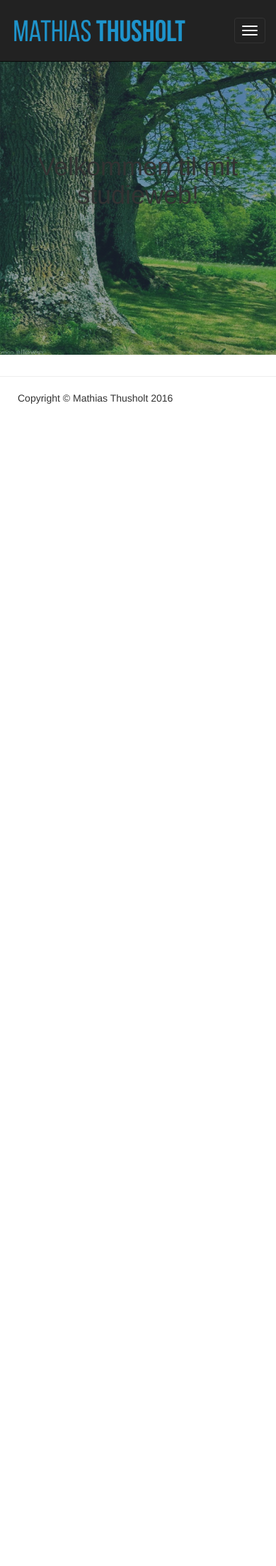
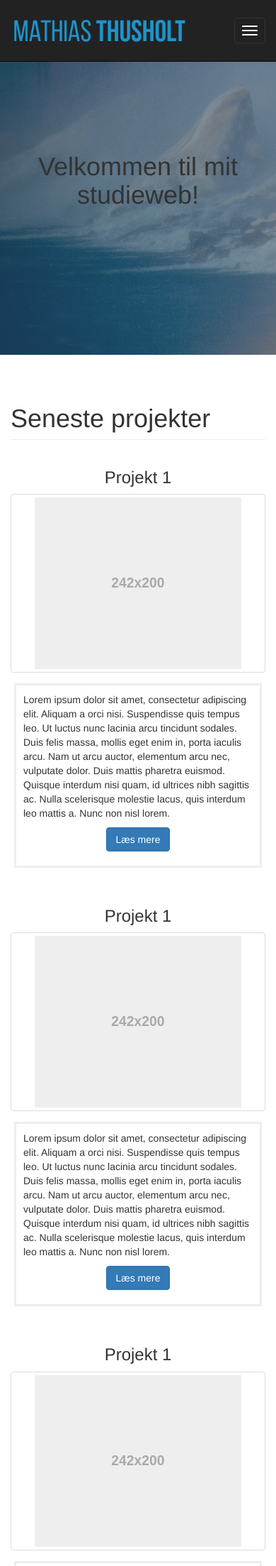
Before and after one commit to Killmat/Studieweb-old-flask, a Flask app: page / in a window 390 px wide. Shown: the top 2207 px of the page at 71% size. Before the commit the page ends 569 px from the top, so only its background shows below. Run offline with Flask 2, Linux system fonts and the light colour scheme; parts of the project's set-up code (start-up, migrations or seed data) failed here and were passed over; some libraries are stand-ins or nearby versions.

Commit message:
Improve /index and work on mobile support

```diff
--- a/__init__.py
+++ b/__init__.py
@@ -11,10 +11,11 @@ images = [f for f in listdir(images_folder) if isfile(join(images_folder, f))]
 images.sort()
 images.reverse()
 
+ipsum = 'Lorem ipsum dolor sit amet, consectetur adipiscing elit. Aliquam a orci nisi. Suspendisse quis tempus leo. Ut luctus nunc lacinia arcu tincidunt sodales. Duis felis massa, mollis eget enim in, porta iaculis arcu. Nam ut arcu auctor, elementum arcu nec, vulputate dolor. Duis mattis pharetra euismod. Quisque interdum nisi quam, id ultrices nibh sagittis ac. Nulla scelerisque molestie lacus, quis interdum leo mattis a. Nunc non nisl lorem.'
 
 @app.route('/')
 def index():
-    return render_template('index.html', title='Mathias Thusholt')
+    return render_template('index.html', title='Mathias Thusholt', ipsum=ipsum)
 
 
 @app.route('/screenshot')
--- a/static/style/base.css
+++ b/static/style/base.css
@@ -3,7 +3,7 @@ footer {
 }
 
 .navbar-brand {
-  padding: 0px;
+  padding: 0;
 }
 
 .navbar-brand>img {
@@ -24,3 +24,9 @@ footer {
   padding: 10px;
   margin: 25px 15px 25px 0;
 }
+
+@media screen and (max-width: 350px) {
+    .navbar-brand {
+        padding: 3px;
+    }
+}
--- a/static/style/index.css
+++ b/static/style/index.css
@@ -1,20 +1,59 @@
-.jumbotron > h1 {
-    text-align: center
-    max-width: 60%;
-}
-
 .jumbotron {
     text-align: center;
     display: flex;
+    justify-content: center;
     align-items: center;
-    justify-content: center;
-    background-image: linear-gradient(rgba(44,52,80,0.5), rgba(44,62,80,0.5)), url("/static/pics/jumbo-background.jpg");
+    background-image: linear-gradient(rgba(44,52,80,0.5), rgba(44,62,80,0.5)), url('/static/pics/jumbo-background.jpg');
     background-size: cover;
-    height: 500px;
+    height: 800px;
     width: 100%;
-
 }
 
 .navbar {
     margin-bottom: 0px;
 }
+
+#lol {
+    margin-left: -50px;
+}
+
+.thumb {
+    margin-bottom: 30px;
+}
+
+.thumb > .thumbnail > .img-responsive {
+    height: 242px;
+}
+
+.caption > h3 {
+    text-align: center;
+}
+
+.caption-descriptor {
+    border-color: #eeeeee;
+    border-width: 3px;
+    border-style: solid;
+    margin: -5px 5px 5px 5px;
+    padding: 10px 10px 10px 10px;
+}
+
+.btn-center {
+    text-align: center;
+}
+
+/* Mobile */
+@media screen and (max-height: 767px){
+    .jumbotron {
+        height: 250px;
+    }
+
+    .jumbotron > h1 {
+        margin-top: 80px;
+    }
+}
+/* Tablet */
+@media screen and (max-height: 1100px) and (min-height: 768px) {
+    .jumbotron {
+        height: 500px;
+    }
+}
--- a/templates/index.html
+++ b/templates/index.html
@@ -6,4 +6,64 @@
     <div class="jumbotron">
         <h1>Velkommen til mit studieweb!</h1>
     </div>
+    <div class="container">
+        <div class="row">
+            <div class="col-lg-12">
+                <h1 class="page-header">Seneste projekter</h1>
+            </div>
+            <div class="col-lg-3 col-md-6 col-xs-12 thumb">
+                <div class="caption">
+                    <h3>Projekt 1</h3>
+                </div>
+                <a class="thumbnail" href="{{ url_for('static', filename='pics/placeholder.svg') }}">
+                    <img class="img-responsive"  src="{{ url_for('static', filename='pics/placeholder.svg') }}">
+                </a>
+                <div class="caption caption-descriptor">
+                    <p>{{ ipsum }}</p>
+                    <p class="btn-center"><a href="#" class="btn btn-primary" role="button">Læs mere</a></p>
+                </div>
+            </div>
+            <div class="col-lg-3 col-md-6 col-xs-12 thumb">
+                <div class="caption">
+                    <h3>Projekt 1</h3>
+                </div>
+                <a class="thumbnail" href="{{ url_for('static', filename='pics/placeholder.svg') }}">
+                    <img class="img-responsive"  src="{{ url_for('static', filename='pics/placeholder.svg') }}">
+                </a>
+                <div class="caption caption-descriptor">
+                    <p>{{ ipsum }}</p>
+                    <p class="btn-center"><a href="#" class="btn btn-primary" role="button">Læs mere</a></p>
+                </div>
+            </div>
+            <div class="col-lg-3 col-md-6 col-xs-12 thumb">
+                <div class="caption">
+                    <h3>Projekt 1</h3>
+                </div>
+                <a class="thumbnail" href="{{ url_for('static', filename='pics/placeholder.svg') }}">
+                    <img class="img-responsive"  src="{{ url_for('static', filename='pics/placeholder.svg') }}">
+                </a>
+                <div class="caption caption-descriptor">
+                    <p>{{ ipsum }}</p>
+                    <p class="btn-center"><a href="#" class="btn btn-primary" role="button">Læs mere</a></p>
+                </div>
+            </div>
+            <div class="col-lg-3 col-md-6 col-xs-12 thumb">
+                <div class="caption">
+                    <h3>Projekt 1</h3>
+                </div>
+                <a class="thumbnail" href="{{ url_for('static', filename='pics/placeholder.svg') }}">
+                    <img class="img-responsive"  src="{{ url_for('static', filename='pics/placeholder.svg') }}">
+                </a>
+                <div class="caption caption-descriptor">
+                    <p>{{ ipsum }}</p>
+                    <p class="btn-center"><a href="#" class="btn btn-primary" role="button">Læs mere</a></p>
+                </div>
+            </div>
+        </div>
+        <div class="row">
+            <div class="col-lg-12">
+                <h1 class="page-header">Blog</h1>
+            </div>
+        </div>
+    </div>
 {% endblock %}
--- a/templates/screenshot.html
+++ b/templates/screenshot.html
@@ -17,7 +17,7 @@
             {% for img in images %}
                 <div class="col-lg-3 col-md-4 col-xs-6 thumb">
                     <a class="thumbnail" href="/static/screenshot/{{ img }}">
-                        <img class="img-responsive"  src="/static/screenshot/{{ img }}" alt="" style="height: 120px">
+                        <img class="img-responsive"  src="{{ url_for('static', filename='screenshot/' + img) }}"  style="height: 120px">
                     </a>
                 </div>
             {% endfor %}
```
Also changed, not shown: static/pics/jumbo-background.jpg, static/pics/placeholder.svg (added).
